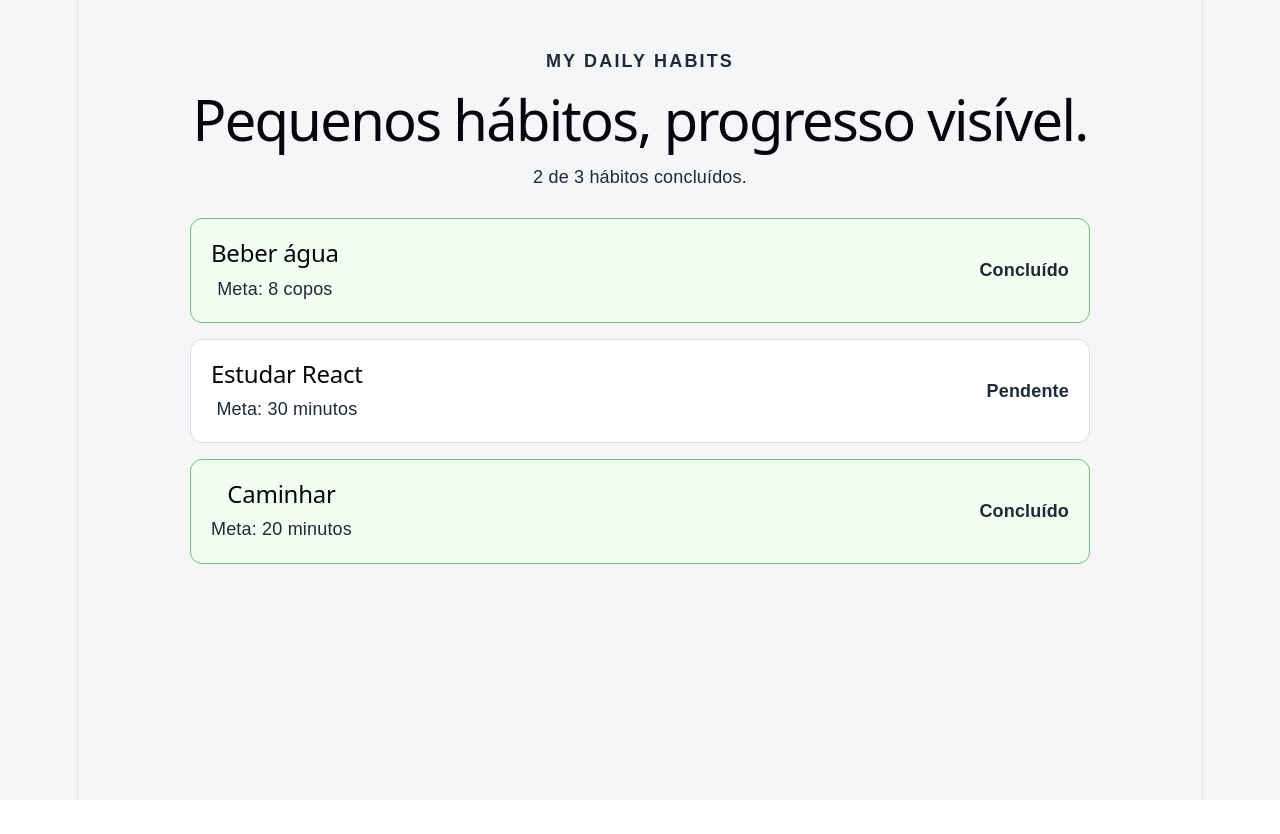
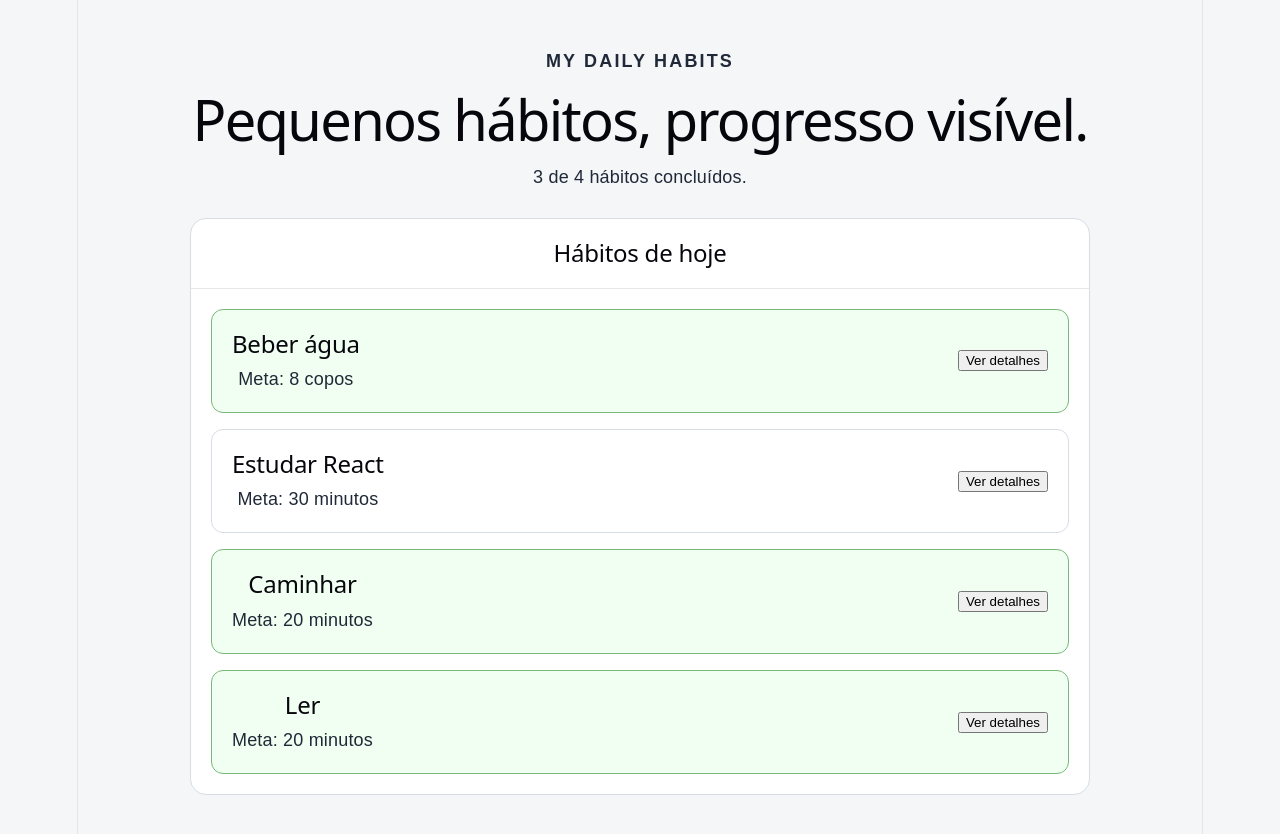
Before and after one commit to lucassilvafaceboook-sudo/my-daily-habits, a React (Vite) app: page / in a window 1280 px wide. Shown: the top 834 px of the page. Before the commit the page ends 800 px from the top, so only its background shows below. Built offline with nearby package versions, Linux system fonts and the light colour scheme.

Commit message:
sincronizado até a aula3

```diff
--- a/src/App.jsx
+++ b/src/App.jsx
@@ -1,11 +1,19 @@
 import "./App.css";
 import HabitList from "./components/HabitList";
+import Panel from "./components/Panel";
 import { initialHabits } from "./data/habits";
 
 export default function App() {
   const completedCount = initialHabits.filter(
     (habit) => habit.completed,
   ).length;
+
+  function handleShowDetails(habitId) {
+    const habit = initialHabits.find((item) => item.id === habitId);
+    if (habit) {
+      window.alert(`${habit.title} Meta: ${habit.goal}`);
+    }
+  }
 
   return (
     <main className="app">
@@ -16,7 +24,13 @@
           {completedCount} de {initialHabits.length} hábitos concluídos.
         </p>
       </header>
-      <HabitList habits={initialHabits} />
+
+      <Panel title="Hábitos de hoje">
+        <HabitList
+          habits={initialHabits}
+          onShowDetails={handleShowDetails}
+        />
+      </Panel>
     </main>
   );
 }
--- a/src/components/HabitCard.jsx
+++ b/src/components/HabitCard.jsx
@@ -1,13 +1,19 @@
-export default function HabitCard({ title, goal, completed }) {
+export default function HabitCard({
+  id,
+  title,
+  goal,
+  completed,
+  onShowDetails,
+}) {
   return (
     <article className={`habit-card ${completed ? "is-complete" : ""}`}>
       <div>
         <h2>{title}</h2>
         <p>Meta: {goal}</p>
       </div>
-      <span className="habit-status">
-        {completed ? "Concluído" : "Pendente"}
-      </span>
+      <button type="button" onClick={() => onShowDetails(id)}>
+        Ver detalhes
+      </button>
     </article>
   );
 }
--- a/src/components/HabitList.jsx
+++ b/src/components/HabitList.jsx
@@ -1,6 +1,6 @@
 import HabitCard from "./HabitCard";
 
-export default function HabitList({ habits }) {
+export default function HabitList({ habits, onShowDetails }) {
   if (habits.length === 0) {
     return <p>Nenhum hábito cadastrado.</p>;
   }
@@ -10,9 +10,8 @@
       {habits.map((habit) => (
         <HabitCard
           key={habit.id}
-          title={habit.title}
-          goal={habit.goal}
-          completed={habit.completed}
+          {...habit}
+          onShowDetails={onShowDetails}
         />
       ))}
     </section>
--- /dev/null
+++ b/src/components/Panel.jsx
@@ -0,0 +1,10 @@
+export default function Panel({ title, children }) {
+  return (
+    <section className="panel">
+      <header className="panel-header">
+        <h2>{title}</h2>
+      </header>
+      <div className="panel-content">{children}</div>
+    </section>
+  );
+}
--- a/src/data/habits.js
+++ b/src/data/habits.js
@@ -17,4 +17,10 @@
     goal: "20 minutos",
     completed: true,
   },
+  {
+    id: "read",
+    title: "Ler",
+    goal: "20 minutos",
+    completed: true,
+  },
 ];
--- a/src/index.css
+++ b/src/index.css
@@ -110,3 +110,22 @@
   padding: 4px 8px;
   background: var(--code-bg);
 }
+.panel {
+  overflow: hidden;
+  border: 1px solid #d7dde5;
+  border-radius: 16px;
+  background: #ffffff;
+}
+
+.panel-header,
+.panel-content {
+  padding: 20px;
+}
+
+.panel-header {
+  border-bottom: 1px solid #e5e7eb;
+}
+
+.panel-header h2 {
+  margin: 0;
+}
```
